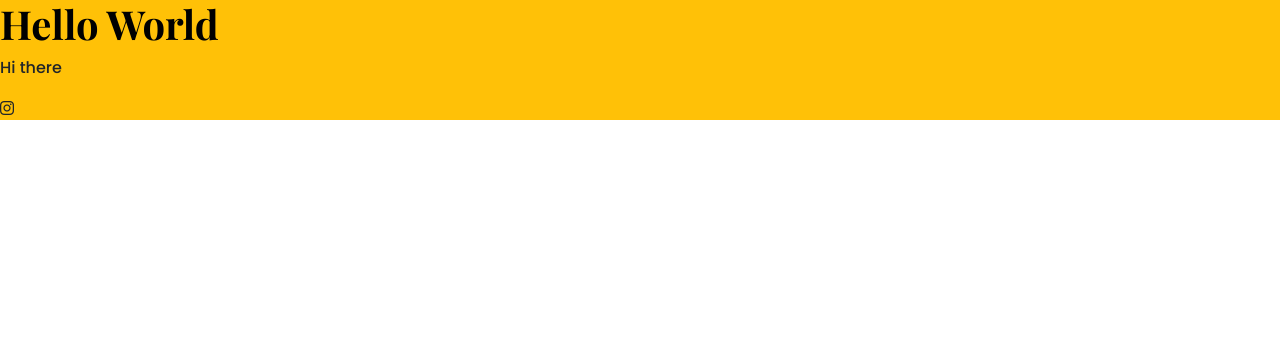
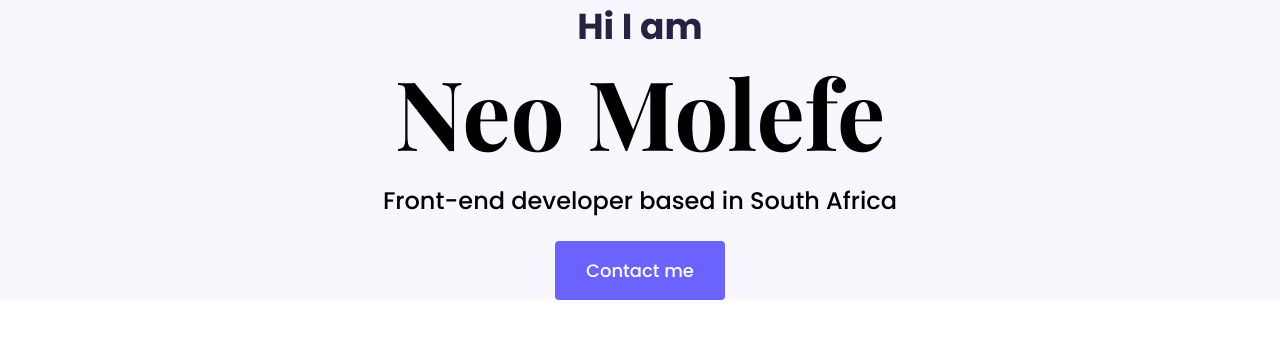
Before and after one commit to Mahao05/portfolio-project, a plain HTML site: page index.html in a window 1280 px wide. Drawn offline with nearby package versions, Linux system fonts and the light colour scheme; a web font is replaced by a local one.

Commit message:
Added Hero

```diff
--- a/index.html
+++ b/index.html
@@ -31,10 +31,13 @@
     ></script>
   </head>
   <body>
-    <div class="d=flex bg-warning">
-      <h1>Hello World</h1>
-      <p>Hi there</p>
-      <i class="fa-brands fa-instagram"></i>
+    <div class="hero">
+      <p>Hi I am</p>
+      <h1>Neo Molefe</h1>
+      <h2 class="mb-3">Front-end developer based in South Africa</h2>
+      <div>
+        <a href="#" class="btn btn-branding">Contact me</a>
+      </div>
     </div>
   </body>
 </html>
--- a/styles/portfolio.css
+++ b/styles/portfolio.css
@@ -1,14 +1,59 @@
+:root {
+  --branding-color: #6c63ff;
+  --secondary-color: #f9f7fe;
+  --heading-font-family: "Playfair Display", serif;
+  --default-font-family: "Poppins", sans-serif;
+}
+
 body {
+  font-family: var(--default-font-family);
   background: white;
 }
 
-h1 {
+h1,
+h2,
+h3,
+h4,
+h5,
+h6 {
   color: black;
-  font-family: "Playfair Display", serif;
+  font-family: var(--heading-font-family);
   font-weight: bold;
 }
 
+h1 {
+  font-size: 96px;
+}
+
 p {
-  font-family: "Poppins", sans-serif;
   font-weight: normal;
 }
+
+.hero {
+  background: var(--secondary-color);
+  text-align: center;
+  padding: 160px 20p;
+}
+
+.hero p {
+  font-size: 36px;
+  font-weight: bold;
+  margin: 0;
+  color: #272142;
+}
+
+.hero h2 {
+  font-family: var(--default-font-family);
+  font-weight: normal;
+  line-height: 2;
+  font-size: 24px;
+}
+
+.btn-branding {
+  background: var(--branding-color);
+  border-radius: 4px;
+  color: #fff;
+  font-size: 18px;
+  line-height: 27px;
+  padding: 15px 30px;
+}
```
